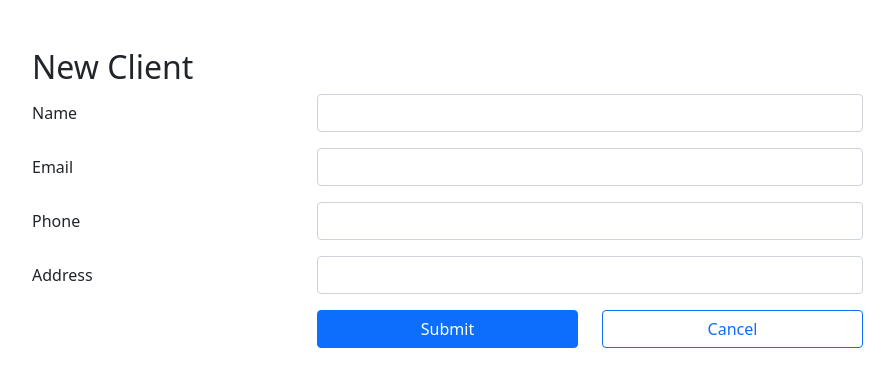
After one commit to taddesbt/PHP-CRUD-Operations, a PHP site: page /create.php in a window 1280 px wide. The commit adds this page. Shown: the top 387 px of the page, without its empty margins (50-944 px from the left). Run offline with PHP 8.4, Linux system fonts and the light colour scheme.

Commit message:
Add create client form

```diff
--- /dev/null
+++ b/create.php
@@ -0,0 +1,98 @@
+<?php
+
+$name = $email = $phone = $address = $errorMessage = $successMessage = '';
+
+if($_SERVER['REQUEST_METHOD'] == 'POST') {
+  $name = $_POST["name"];
+  $email = $_POST["email"];
+  $phone = $_POST["phone"];
+  $address = $_POST["address"];
+
+  do {
+    if(empty($name) || empty($email) || empty($phone) || empty($address)) {
+      $errorMessage = "All the fields are required!";
+      break;
+    }
+
+    $name = $email = $phone = $address = '';
+    $successMessage = "Client added correctly!";
+
+  } while (false);
+}
+?>
+
+
+<!DOCTYPE html>
+<html lang="en">
+<head>
+  <meta charset="UTF-8">
+  <meta http-equiv="X-UA-Compatible" content="IE=edge">
+  <meta name="viewport" content="width=device-width, initial-scale=1.0">
+  <title>CRUD</title>
+  <link rel="stylesheet" href="https://cdn.jsdelivr.net/npm/bootstrap@5.0.2/dist/css/bootstrap.min.css" integrity="sha384-EVSTQN3/azprG1Anm3QDgpJLIm9Nao0Yz1ztcQTwFspd3yD65VohhpuuCOmLASjC" crossorigin="anonymous">
+  <script src="https://cdn.jsdelivr.net/npm/bootstrap@5.0.2/dist/js/bootstrap.bundle.min.js" integrity="sha384-MrcW6ZMFYlzcLA8Nl+NtUVF0sA7MsXsP1UyJoMp4YLEuNSfAP+JcXn/tWtIaxVXM" crossorigin="anonymous"></script>
+</head>
+<body>
+  <div class='container my-5'>
+    <h2>New Client</h2>
+    <?php
+
+      if(!empty($errorMessage)) {
+      echo "<div class='alert alert-warning alert-dismissible fade show' role='alert'>
+      <strong>$errorMessage</strong>
+      <button type='button' class='btn-close' data-bs-dismiss='alert' aria-label='Close'></button>
+     </div>";
+      }
+
+     ?>
+    <form method='POST'>
+      <div class='row mb-3'>
+        <label class='col-sm-3 col-form-label'>Name</label>
+        <div class='col-sm-6'>
+          <input type="text" class='form-control' name='name' value="<?php echo $name; ?>">
+        </div>
+      </div>
+      <div class='row mb-3'>
+        <label class='col-sm-3 col-form-label'>Email</label>
+        <div class='col-sm-6'>
+          <input type="text" class='form-control' name='email' value="<?php echo $email; ?>">
+        </div>
+      </div>
+      <div class='row mb-3'>
+        <label class='col-sm-3 col-form-label'>Phone</label>
+        <div class='col-sm-6'>
+          <input type="text" class='form-control' name='phone' value="<?php echo $phone; ?>">
+        </div>
+      </div>
+      <div class='row mb-3'>
+        <label class='col-sm-3 col-form-label'>Address</label>
+        <div class='col-sm-6'>
+          <input type="text" class='form-control' name='address' value="<?php echo $address; ?>">
+        </div>
+      </div>
+      <?php
+
+        if(!empty($successMessage)) {
+        echo "<div class='row mb-3'>
+        <div class='offset-sm-3 col-sm-6'>
+          <div class='alert alert-success alert-dismissible fade show' role='alert'>
+            <strong>$successMessage</strong>
+            <button class='btn-close' type='button' data-bs-dismiss='alert' aria-label='Close'></button>
+          </div>
+        </div>
+      </div>";
+        }
+
+      ?>
+      <div class='row mb-3'>
+        <div class='offset-sm-3 col-sm-3 d-grid'>
+          <button class='btn btn-primary' type='submit'>Submit</button>
+        </div>
+        <div class='col-sm-3 d-grid'>
+          <a href="index.php" class='btn btn-outline-primary' role='button'>Cancel</a>
+        </div>
+      </div>
+    </form>
+  </div>
+</body>
+</html>
```
Also changed, not shown: index.php (+8 -6 lines).
